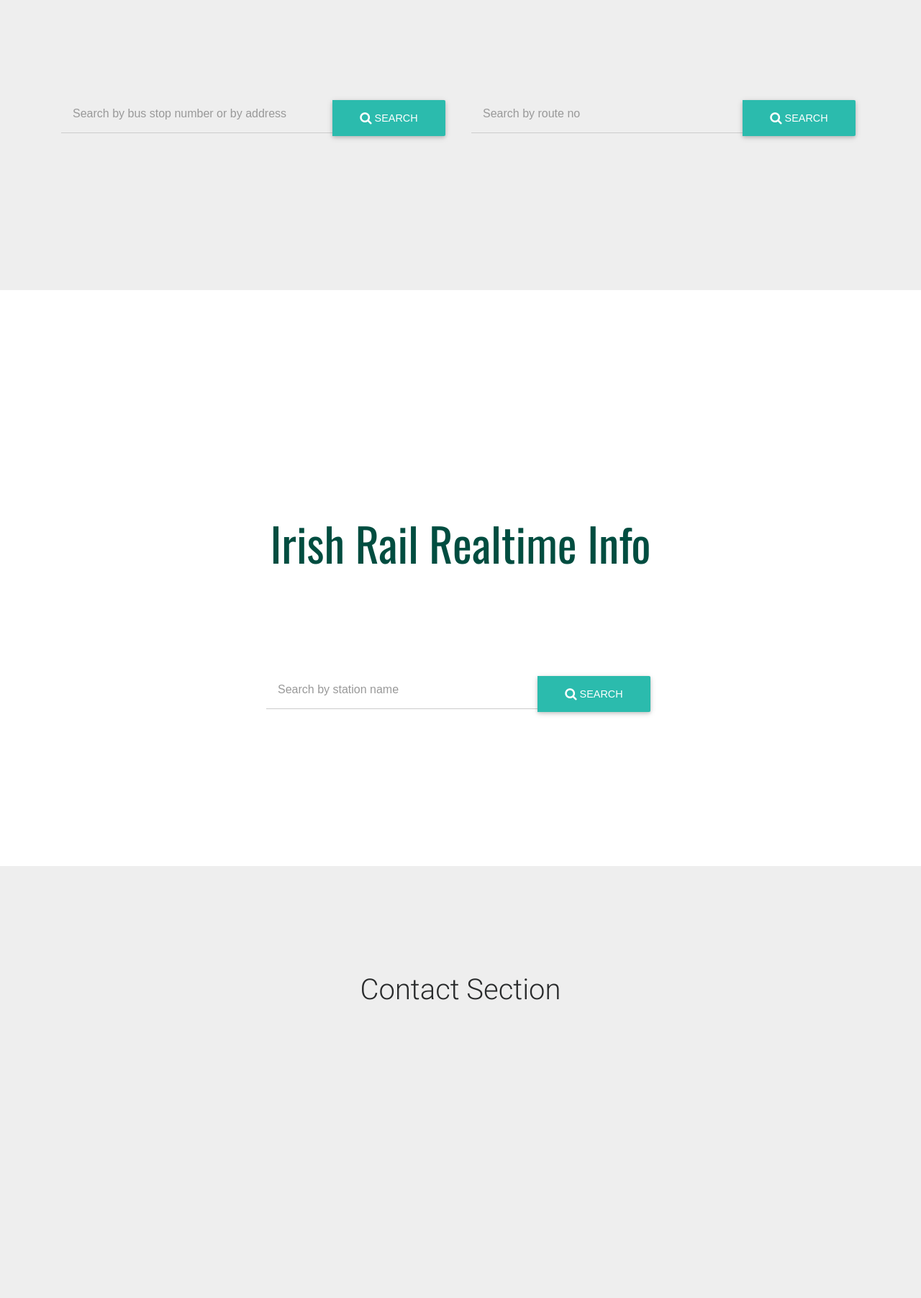
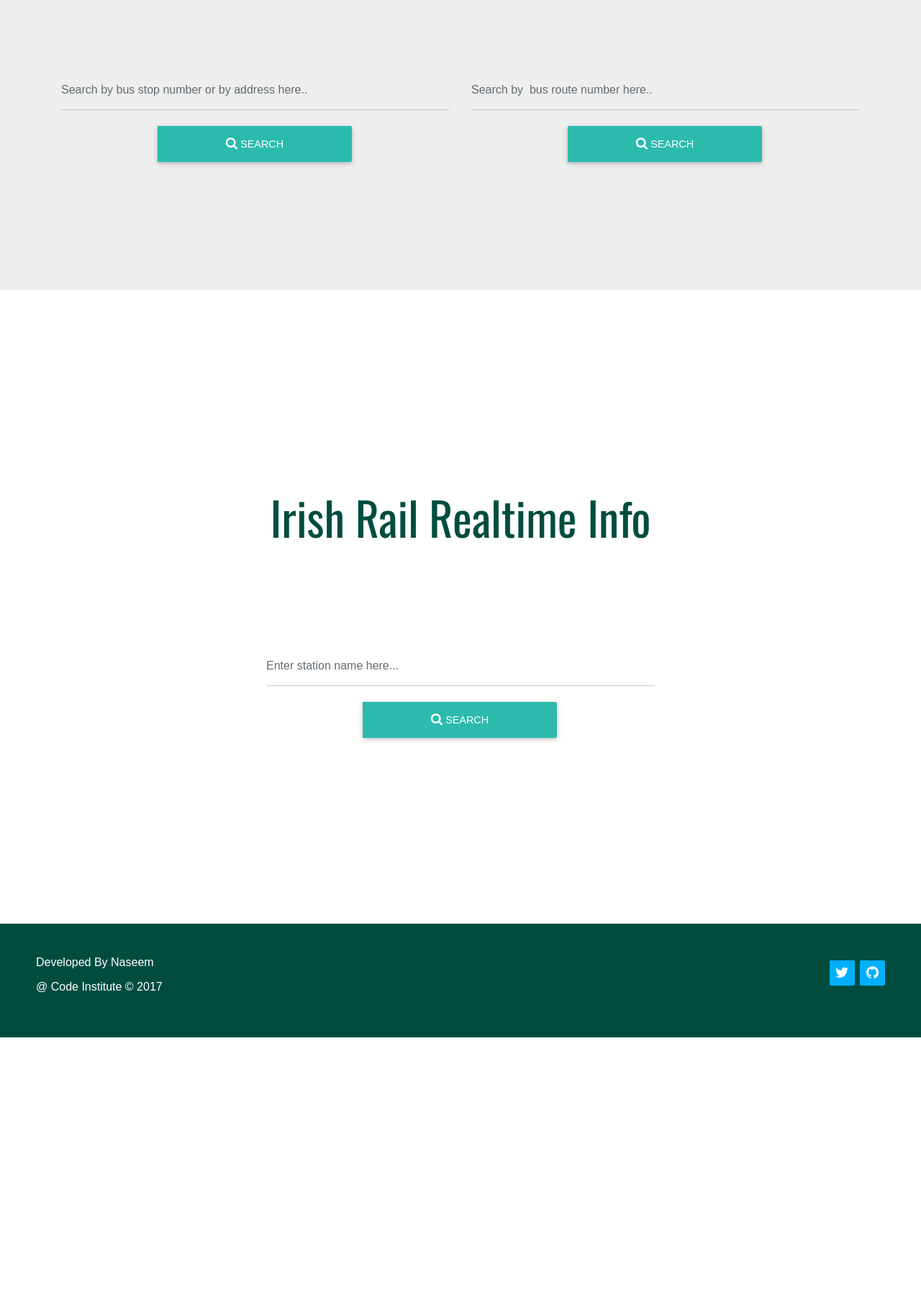
Before and after one commit to naseem11/commute_realtime-info, a PHP site: page /index.html in a window 1280 px wide. Shown: the part 1197-3000 px from the top of the page at 72% size. After the commit the page ends 2638 px from the top, so only its background shows below. Run offline with PHP 8.4, Linux system fonts and the light colour scheme; some libraries are stand-ins or nearby versions.

Commit message:
Added footer

```diff
--- /dev/null
+++ b/css/footer.css
@@ -0,0 +1,60 @@
+.footer{
+	background-color: #004d40 ;
+	box-shadow: 0 1px 1px 0 rgba(0, 0, 0, 0.12);
+	box-sizing: border-box;
+	width: 100%;
+	text-align: left;
+	font: normal 16px sans-serif;
+
+	padding: 45px 50px;
+	margin-top: 80px;
+}
+
+.footer-left p{
+	color:  white;
+	font-size: 1rem;
+	margin-bottom: 1rem;
+}
+
+/* Footer links */
+
+
+
+
+.footer .footer-right{
+	float: right;
+	margin-top: 6px;
+	max-width: 180px;
+}
+
+.footer .footer-right a{
+	display: inline-block;
+	width: 35px;
+	height: 35px;
+	background-color:  #00b0ff;
+	border-radius: 2px;
+
+	font-size: 20px;
+	color: #ffffff;
+	text-align: center;
+	line-height: 35px;
+
+	margin-left: 3px;
+}
+
+
+
+@media (max-width: 600px) {
+
+	.footer .footer-left,
+	.footer .footer-right{
+		text-align: center;
+	}
+
+	.footer .footer-right{
+		float: none;
+		margin: 0 auto 20px;
+	}
+
+
+}
--- a/css/scrolling-nav.css
+++ b/css/scrolling-nav.css
@@ -58,12 +58,7 @@ html {
 }
 
 
-.contact-section {
-    height: 100%;
-    padding-top: 150px;
-    text-align: center;
-    background: #eee;
-}
+
 .bus-route-section {
     /*height: 100%;*/
     padding-top: 150px;
--- a/index.html
+++ b/index.html
@@ -24,6 +24,7 @@
     <link href="css/scrolling-nav.css" rel="stylesheet">
     <!--Autocomplete input styling-->
     <link rel="stylesheet" href="css/jquery.autocomplete.css">
+    <link rel="stylesheet" href="css/footer.css">
 
     <!-- Your custom styles (optional) -->
     <link href="css/style.css" rel="stylesheet">
@@ -32,7 +33,7 @@
 
 <body >
 
-<!-- Start your project here-->
+<!--Start of modal for bus route directions-->
 <div id="user-selection-modal" class="modal fade" role="dialog">
     <div class="modal-dialog">
 
@@ -50,20 +51,44 @@
 
     </div>
 </div>
+<!--start of modal for no train status-->
+
+<div id="no-status-modal" class="modal fade" role="dialog">
+    <div class="modal-dialog">
+
+
+        <div class="modal-content">
+            <div class="modal-header">
+
+                <h4 class="modal-title">Sorry! Realtime information is not available for this station at the moment,Please try later...</h4>
+            </div>
+
+            <div class="modal-footer">
+                <button type="button" class="btn btn-default" data-dismiss="modal">OK</button>
+
+            </div>
+
+        </div>
+
+    </div>
+</div>
 
 <!-- start of  modal  for dublin bus time information-->
 <div class="modal fade" id="busModal" tabindex="-1" role="dialog" aria-labelledby="myModalLabel">
     <div class="modal-dialog" role="document">
         <div class="modal-content">
             <div class="modal-header" id="modalheader">
-                <h3 class="modal-title" id="myModalLabel">Real Time Information</h3>
+                <h4 class="modal-title" id="myModalLabel"></h4>
+
 
                 <button type="button"  class=" btn btn-sm btn-default pull-right get-info-btn" ><span class="fa fa-refresh"></span>
                 </button>
 
 
+
             </div>
             <div class="modal-body">
+
 
 
             </div>
@@ -100,9 +125,7 @@
                 <li class="nav-item mr-5">
                     <a class="nav-link smoothScroll" href="#dublin-bike">Dublin Bike</a>
                 </li>
-                <li class="nav-item mr-5">
-                    <a class="nav-link smoothScroll" href="#contact">Contact</a>
-                </li>
+
 
             </ul>
 
@@ -138,18 +161,18 @@
         <div class="row">
 
 
-            <div class="md-form input-group col-md-6  ">
+            <div class="md-form  col-sm-6  ">
                 <label id="err-label-for-stopid-input" class="text-danger pl-sm-4 d-none">Please enter a stop number</label>
-                <input type="search"id="user-stop-no" class="form-control  " placeholder="Search by bus stop number or by address">
+                <input type="search"id="user-stop-no" class="form-control  " placeholder="Search by bus stop number or by address here..">
                 <span class="input-group-btn">
-        <button id="stop-search-btn" class="btn btn-default btn-lg get-info-btn " type="button"  data-toggle="modal"  data-target="#busModal"><i class="fa fa-search"></i> Search</button>
+        <button id="stop-search-btn" class=" col-sm-6 push-sm-3 btn btn-default btn-lg get-info-btn " type="button"  data-toggle="modal"  data-target="#busModal"><i class="fa fa-search"></i> Search</button>
     </span>
             </div>
-            <div class="md-form input-group col-md-6 ">
+            <div class="md-form  col-sm-6 ">
                 <label id="err-label-for-route-input" class="text-danger pl-sm-4 d-none">Please enter a route</label>
-                <input type="text" id="user-route-no" class="form-control" placeholder="Search by route no ">
+                <input type="text" id="user-route-no" class="form-control" placeholder="Search by  bus route number here.. ">
                 <span class="input-group-btn">
-        <button id="route-search-btn" class="btn btn-default btn-lg" type="button"  data-toggle="modal"  data-target="#user-selection-modal"><i class="fa fa-search"></i> Search</button>
+        <button id="route-search-btn" class="btn col-sm-6 push-sm-3 btn-default btn-lg" type="button"  data-toggle="modal"  data-target="#user-selection-modal"><i class="fa fa-search"></i> Search</button>
     </span>
             </div>
         </div>
@@ -182,11 +205,11 @@
         <h1 class="sec-heading" > Irish Rail Realtime Info</h1>
         <div class="row">
             <div class="col-lg-6 col-sm-12 push-lg-3">
-                <div class="md-form input-group">
+                <div class="md-form ">
                     <label id="err-label-for-station-input" class="text-danger pl-sm-4 d-none">Please enter a valid station name</label>
-                    <input  type="text" class="form-control"  id="user-station-name" placeholder="Search by station name">
+                    <input  type="text" class="form-control"  id="user-station-name" placeholder="Enter station name here...">
                     <span class="input-group-btn">
-        <button id="rail-search-btn"class="btn  btn-lg btn-default" type="button"><i class="fa fa-search"></i> Search</button>
+        <button id="rail-search-btn"class="btn col-sm-6 push-sm-3 btn-lg btn-default " type="button"><i class="fa fa-search"></i> Search</button>
       </span>
                 </div>
             </div>
@@ -227,17 +250,27 @@
 <!--</div>-->
 <!--</section>-->
 
-<!-- Contact Section -->
-<section id="contact" class="contact-section">
-    <div class="container">
-        <div class="row">
-            <div class="col-lg-12">
-                <h1>Contact Section</h1>
+<!--Start of footer-->
+<footer class="footer">
+
+    <div class="footer-right">
+
+
+        <a href="https://twitter.com/intent/user?screen_name=miannaseem_11"><i class="fa fa-twitter"></i></a>
+
+        <a href="https://github.com/naseem11" target="_blank"><i class="fa fa-github"></i></a>
+
     </div>
+
+    <div class="footer-left">
+
+        <p>Developed By Naseem </p>
+
+        <p>@ Code Institute &copy; 2017</p>
     </div>
-    </div>
-</section>
-<!-- /Start your project here-->
+
+</footer>
+
 
 <!-- SCRIPTS -->
 <!-- JQuery -->
--- a/js/dublin-bus.js
+++ b/js/dublin-bus.js
@@ -50,7 +50,7 @@ $(window).on('load', function () {
 
 function getBusTime(stopNo,createTableCallback){
 
-
+    $('#myModalLabel').text("Realtime Information For Stop "+stopNo);
     var url='https://data.dublinked.ie/cgi-bin/rtpi/realtimebusinformation?stopid='+stopNo+'&maxresults=8'+'&format=json';
     $.getJSON(url,function (jsonData) {
 
@@ -103,7 +103,7 @@ function createTable(jsonData) {
     }
     else{
 
-        $('.modal-body').append("<p>Sorry! your search did not match any bus stops, please try again...</p>");
+        $('.modal-body').append("<p>Sorry! Realtime information is not available for this stop at the moment, Please try later...</p>");
     }
 
 
@@ -229,6 +229,7 @@ $(document).ready(function () {
         }
         else{
             $('#stop-search-btn').attr({'data-toggle':'modal','data-target':'#busModal'});
+
             getBusTime(stopNo,createTable);
         }
 
@@ -265,8 +266,8 @@ $(document).ready(function () {
     });
 
     $('#user-stop-no,#user-route-no').blur(function(){
-        $('#user-stop-no').attr('placeholder','Search by bus stop number or by address');
-        $('#user-route-no').attr('placeholder','Search by route');
+        $('#user-stop-no').attr('placeholder','Search by bus stop number or by address here..');
+        $('#user-route-no').attr('placeholder','Search by route route number here..');
     });
 
 
@@ -274,7 +275,7 @@ $(document).ready(function () {
 
 // .......On Clicking the modal close button bring the bus section into view and clear the input values.......
 
-    $('.modal-footer button').on('click',function(){
+    $('#busModal .modal-footer  button').on('click',function(){
 
         $('html, body').animate({
             scrollTop: $('#dublin-bus').offset().top
@@ -296,6 +297,17 @@ $(document).ready(function () {
         }, 1000);
     });
 
+    $('#user-stop-no').keyup(function (event) {
+        if(event.keyCode==13){
+            $('#stop-search-btn').click();
+        }
 
+    });
+    $('#user-route-no').keyup(function (event) {
+        if(event.keyCode==13){
+            $('#route-search-btn').click();
+        }
+
+    });
 
 });
```
Also changed, not shown: css/style.css (+5 -5 lines), js/irishrail.js (+27 -12 lines). Lines whose indentation alone changed are shown as unchanged.
